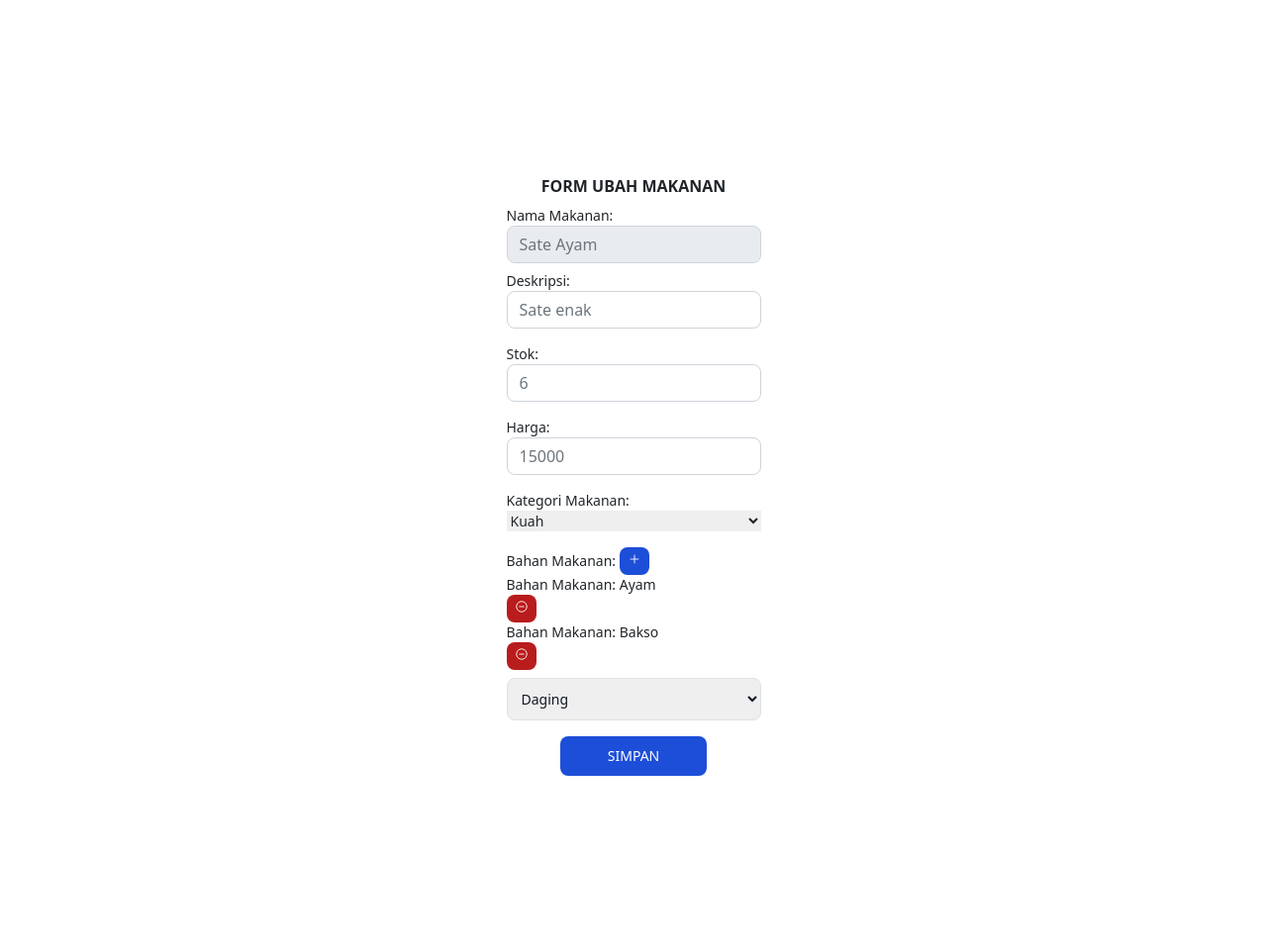
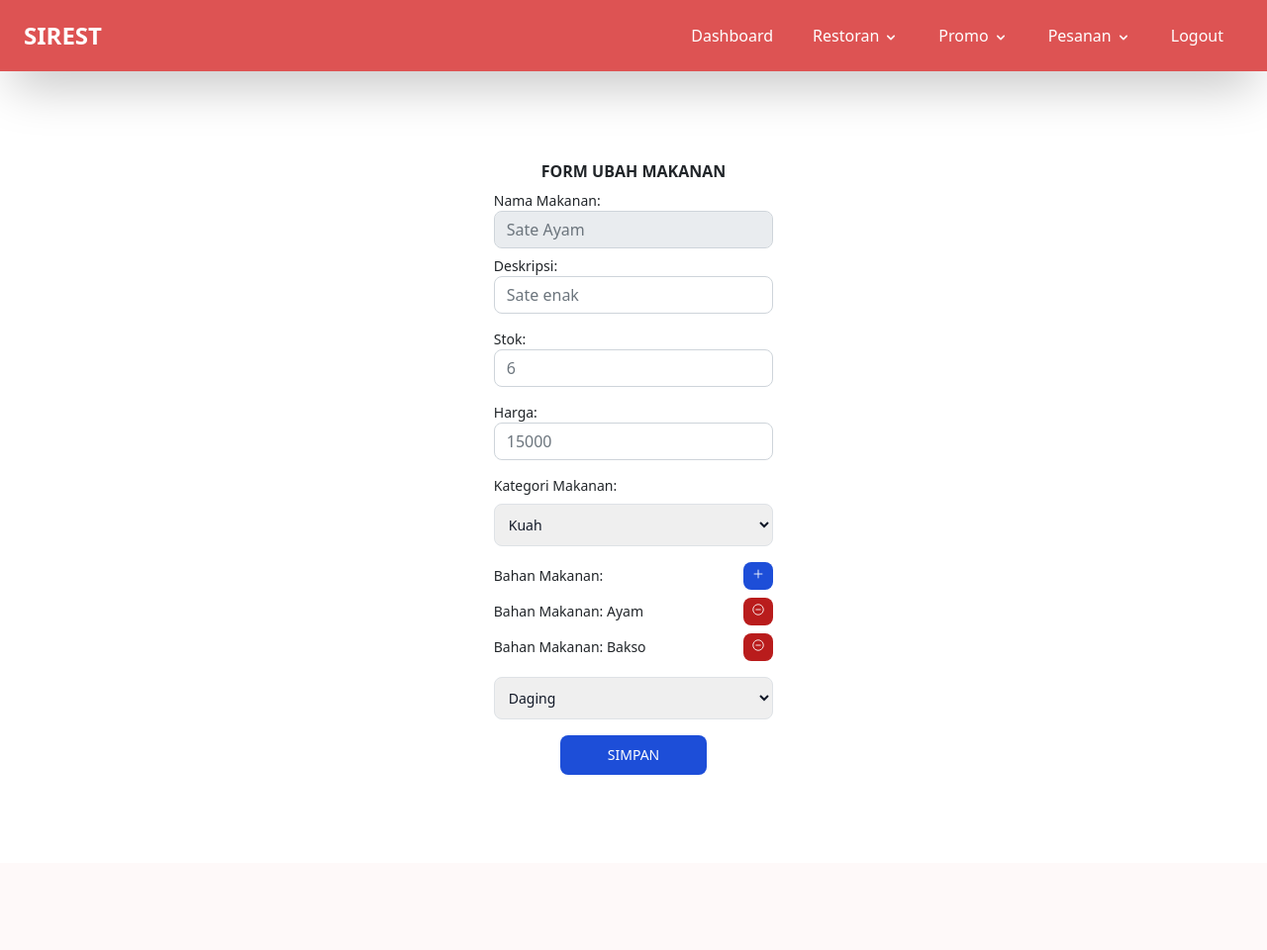
Before and after one commit to SyahrulApr86/SIREST-A07, a Django app: page /trigger3/updatemakanan in a window 1280 px wide. Shown: the whole page at 99% size. After the commit the page ends 783 px from the top, so only its background shows below. Run offline with Django 4.2, Linux system fonts and the light colour scheme; some libraries are stand-ins or nearby versions.

Commit message:
finished navbar

```diff
--- a/templates/base.html
+++ b/templates/base.html
@@ -23,8 +23,12 @@
     {% block meta %} {% endblock meta %}
   </head>
 
-  <body class="flex flex-col h-screen justify-between m-20">
-    <div>{% block content %} {% endblock content %}</div>
+  <body class="flex flex-col h-screen justify-between">
+    <div>
+      {% include 'navbar.html' %}
+      {% block content %}
+      {% endblock content %}
+    </div>
     <script
       src="https://cdn.jsdelivr.net/npm/bootstrap@5.2.2/dist/js/bootstrap.bundle.min.js"
       integrity="sha384-OERcA2EqjJCMA+/3y+gxIOqMEjwtxJY7qPCqsdltbNJuaOe923+mo//f6V8Qbsw3"
--- /dev/null
+++ b/templates/navbar.html
@@ -0,0 +1,74 @@
+
+<head>
+    <script>
+        function menu(e){
+            let list = document.getElementById('list-navbar');
+            e.name === 'menu' ? (e.name = "close", list.classList.remove('hidden')) :( e.name = "menu", list.classList.add('hidden'))
+        }
+    </script>
+    <script src="https://cdn.jsdelivr.net/gh/alpinejs/alpine@v2.x.x/dist/alpine.min.js" defer></script>
+</head>
+
+<nav class="sticky z-50 top-0 md:px-20 px-4 py-2 bg-[#DD5353] shadow-2xl md:flex md:items-center md:justify-between" id="navbar">
+    <div class="flex gap-2 md:w-full justify-between">
+        <a href="">
+            <div class="text-2xl font-bold text-[#fff] flex items-center cursor-pointer hover:text-cream-tua">
+                SIREST
+            </div>
+        </a>
+        <div class="text-3xl cursor-pointer flex items-center md:hidden">
+            <ion-icon name="menu" onclick="menu(this)" class="fill-white"></ion-icon>
+        </div>
+    </div>
+    <div id="list-navbar" class="text-base text-white hidden md:show md:flex md:flex-row md:items-center md:justify-end">
+        <div class="md:mx-5 my-3 md:my-0">
+            <a href="" class="hover:text-[#DBC8AC] hover:text-lg duration-500">Dashboard</a>
+        </div>
+
+        <div @click.away="open = false" class="relative" x-data="{ open: false }">
+            <button @click="open = !open" class="flex flex-row items-center w-full md:mx-5 my-3 md:my-0 text-left bg-transparent rounded-lg focus:outline-none focus:shadow-outline hover:text-[#DBC8AC] hover:text-lg duration-500">
+                <span>Restoran</span>
+                <svg fill="currentColor" viewBox="0 0 20 20" :class="{'rotate-180': open, 'rotate-0': !open}" class="inline w-4 h-4 mt-1 ml-1 transition-transform duration-200 transform md:-mt-1"><path fill-rule="evenodd" d="M5.293 7.293a1 1 0 011.414 0L10 10.586l3.293-3.293a1 1 0 111.414 1.414l-4 4a1 1 0 01-1.414 0l-4-4a1 1 0 010-1.414z" clip-rule="evenodd"></path></svg>
+            </button>
+            <div x-show="open" x-transition:enter="transition ease-out duration-100" x-transition:enter-start="transform opacity-0 scale-95" x-transition:enter-end="transform opacity-100 scale-100" x-transition:leave="transition ease-in duration-75" x-transition:leave-start="transform opacity-100 scale-100" x-transition:leave-end="transform opacity-0 scale-95" class="absolute right-0 w-full mt-2 origin-top-right rounded-md shadow-lg md:w-48">
+                <div class="px-2 py-2 bg-white text-gray-900 rounded-md shadow ">
+                    <a class="block px-4 py-2 mt-2 rounded-lg hover:bg-gray-200 focus:bg-gray-200 focus:outline-none focus:shadow-outline" href="#">Link #1</a>
+                    <a class="block px-4 py-2 mt-2  rounded-lg hover:bg-gray-200 focus:bg-gray-200 focus:outline-none focus:shadow-outline" href="#">Link #2</a>
+                    <a class="block px-4 py-2 mt-2 rounded-lg hover:bg-gray-200 focus:bg-gray-200 focus:outline-none focus:shadow-outline" href="#">Link #3</a>
+                </div>
+            </div>
+        </div>
+
+        <div @click.away="open = false" class="relative" x-data="{ open: false }">
+            <button @click="open = !open" class="flex flex-row items-center w-full md:mx-5 my-3 md:my-0 text-left bg-transparent rounded-lg focus:outline-none focus:shadow-outline hover:text-[#DBC8AC] hover:text-lg duration-500">
+                <span>Promo</span>
+                <svg fill="currentColor" viewBox="0 0 20 20" :class="{'rotate-180': open, 'rotate-0': !open}" class="inline w-4 h-4 mt-1 ml-1 transition-transform duration-200 transform md:-mt-1"><path fill-rule="evenodd" d="M5.293 7.293a1 1 0 011.414 0L10 10.586l3.293-3.293a1 1 0 111.414 1.414l-4 4a1 1 0 01-1.414 0l-4-4a1 1 0 010-1.414z" clip-rule="evenodd"></path></svg>
+            </button>
+            <div x-show="open" x-transition:enter="transition ease-out duration-100" x-transition:enter-start="transform opacity-0 scale-95" x-transition:enter-end="transform opacity-100 scale-100" x-transition:leave="transition ease-in duration-75" x-transition:leave-start="transform opacity-100 scale-100" x-transition:leave-end="transform opacity-0 scale-95" class="absolute right-0 w-full mt-2 origin-top-right rounded-md shadow-lg md:w-48">
+                <div class="px-2 py-2 bg-white text-gray-900 rounded-md shadow ">
+                    <a class="block px-4 py-2 mt-2 rounded-lg hover:bg-gray-200 focus:bg-gray-200 focus:outline-none focus:shadow-outline" href="#">Link #1</a>
+                    <a class="block px-4 py-2 mt-2  rounded-lg hover:bg-gray-200 focus:bg-gray-200 focus:outline-none focus:shadow-outline" href="#">Link #2</a>
+                    <a class="block px-4 py-2 mt-2 rounded-lg hover:bg-gray-200 focus:bg-gray-200 focus:outline-none focus:shadow-outline" href="#">Link #3</a>
+                </div>
+            </div>
+        </div>
+
+        <div @click.away="open = false" class="relative" x-data="{ open: false }">
+            <button @click="open = !open" class="flex flex-row items-center w-full md:mx-5 my-3 md:my-0 text-left bg-transparent rounded-lg focus:outline-none focus:shadow-outline hover:text-[#DBC8AC] hover:text-lg duration-500">
+                <span>Pesanan</span>
+                <svg fill="currentColor" viewBox="0 0 20 20" :class="{'rotate-180': open, 'rotate-0': !open}" class="inline w-4 h-4 mt-1 ml-1 transition-transform duration-200 transform md:-mt-1"><path fill-rule="evenodd" d="M5.293 7.293a1 1 0 011.414 0L10 10.586l3.293-3.293a1 1 0 111.414 1.414l-4 4a1 1 0 01-1.414 0l-4-4a1 1 0 010-1.414z" clip-rule="evenodd"></path></svg>
+            </button>
+            <div x-show="open" x-transition:enter="transition ease-out duration-100" x-transition:enter-start="transform opacity-0 scale-95" x-transition:enter-end="transform opacity-100 scale-100" x-transition:leave="transition ease-in duration-75" x-transition:leave-start="transform opacity-100 scale-100" x-transition:leave-end="transform opacity-0 scale-95" class="absolute right-0 w-full mt-2 origin-top-right rounded-md shadow-lg md:w-48">
+                <div class="px-2 py-2 bg-white text-gray-900 rounded-md shadow ">
+                    <a class="block px-4 py-2 mt-2 rounded-lg hover:bg-gray-200 focus:bg-gray-200 focus:outline-none focus:shadow-outline" href="#">Link #1</a>
+                    <a class="block px-4 py-2 mt-2  rounded-lg hover:bg-gray-200 focus:bg-gray-200 focus:outline-none focus:shadow-outline" href="#">Link #2</a>
+                    <a class="block px-4 py-2 mt-2 rounded-lg hover:bg-gray-200 focus:bg-gray-200 focus:outline-none focus:shadow-outline" href="#">Link #3</a>
+                </div>
+            </div>
+        </div>
+
+        <div class="md:mx-5 my-3 md:my-0">
+            <a href="" class="hover:text-[#DBC8AC] hover:text-lg duration-500">Logout</a>
+        </div>
+    </div>
+</nav>
--- a/trigger3/templates/create_makanan.html
+++ b/trigger3/templates/create_makanan.html
@@ -54,7 +54,7 @@
                                     <!-- <button>+</button> -->
                                 </div>
                                 <div class="flex flex-col text-sm font-medium block mb-2 justify-around">
-                                    <div>
+                                    <div class="flex justify-between items-center">
 
                                         <label for="bahanMakanan">Bahan Makanan:</label>
                                         <button class="text-white bg-blue-700 hover:bg-blue-800 text-sm px-2 py-1 rounded-lg text-center">
--- a/trigger3/templates/read_makanan.html
+++ b/trigger3/templates/read_makanan.html
@@ -16,7 +16,7 @@
 
 <div class="flex flex-col">
     <div class="overflow-x-auto sm:-mx-6 lg:-mx-8">
-        <div class="py-2 inline-block min-w-full sm:px-6 lg:px-8">
+        <div class="py-2 inline-block min-w-full sm:px-6 lg:px-8 mx-20">
             <div class="overflow-x-auto relative shadow-md sm:rounded-lg">
                 <table class="min-w-full text-sm text-left text-black">
                     <thead class="text-xs text-black uppercase bg-red-300">
--- a/trigger3/templates/update_makanan.html
+++ b/trigger3/templates/update_makanan.html
@@ -11,14 +11,24 @@
     ion-icon {
         color: white;
     }
+
+    /* colors: {
+          'merah-muda':'#DD5353',
+          'merah-tua':'#B73E3E',
+          'cream-tua':'#DBC8AC',
+          'cream-muda':'#EDDBC0',
+        } */
 </style>
+
+
+
 
 <body>
 
-    <div class="flex flex-col min-h-screen justify-center">
+    <div class="flex flex-col min-h-screen justify-center w-full">
         <div class="flex justify-center">
             <div class="flex flex-col gap-2">
-                <div class="font-extrabold text-center">
+                <div class="font-extrabold text-center px-5">
                     FORM UBAH MAKANAN
                 </div>
             <div>
@@ -28,7 +38,7 @@
                             <div class="flex flex-col justify-around gap-2 w-full">
                                 <div class="flex flex-col text-sm font-medium block justify-around">
                                     <p>Nama Makanan:</p>
-                                    <input type="text" name="nama" id="nama" class="form-control rounded-lg text-black" placeholder="Sate Ayam" disabled>
+                                    <input type="text" name="nama" id="nama" class="form-control rounded-lg text-black w-full" placeholder="Sate Ayam" disabled>
                                 </div>
                                 <div class="flex flex-col text-sm font-medium block mb-2 justify-around">
                                     <p>Deskripsi:</p>
@@ -46,36 +56,32 @@
 
                                     <label for="kategoriMakanan">Kategori Makanan:</label>
 
-                                    <select name="kategoriMakanan" id="kategoriMakanan">
+                                    <select name="kategoriMakanan" id="kategoriMakanan" class="border border-gray-300 text-gray-900 text-sm rounded-lg focus:ring-blue-500 focus:border-blue-500 block w-full p-2.5 mt-2">
                                         <option value="Kuah">Kuah</option>
                                         <option value="Kering">Kering</option>
                                         <option value="Santan">Santan</option>
                                     </select>
                                     <!-- <button>+</button> -->
                                 </div>
-                                <div class="flex flex-col text-sm font-medium block mb-2 justify-around">
-                                    <div>
+                                <div class="flex flex-col text-sm font-medium block mb-2 justify-around gap-2">
+                                    <div class="flex justify-between items-center">
 
                                         <label for="bahanMakanan">Bahan Makanan:</label>
                                         <button class="text-white bg-blue-700 hover:bg-blue-800 text-sm px-2 py-1 rounded-lg text-center">
                                             <ion-icon name="add-outline"></ion-icon>
                                         </button>
                                     </div>
-                                    <div>
-                                        <div>
+                                    <div class="flex justify-between items-center">
                                         <p>Bahan Makanan: Ayam</p>
                                         <button class="text-white bg-red-700 hover:bg-red-800 text-sm px-2 py-1 rounded-lg text-center">
                                             <ion-icon name="remove-circle-outline"></ion-icon>
                                         </button>
                                     </div>
-                                    </div>
-                                    <div>
-                                        <div>
+                                    <div class="flex justify-between items-center">
                                         <p>Bahan Makanan: Bakso</p>
                                         <button class="text-white bg-red-700 hover:bg-red-800 text-sm px-2 py-1 rounded-lg text-center">
                                             <ion-icon name="remove-circle-outline"></ion-icon>
                                         </button>
-                                        </div>
                                     </div>
                                     <select name="bahanMakanan" id="bahanMakanan" class="border border-gray-300 text-gray-900 text-sm rounded-lg focus:ring-blue-500 focus:border-blue-500 block w-full p-2.5 mt-2">
                                         <option value="Daging">Daging</option>
```
Lines whose indentation alone changed are shown as unchanged.
